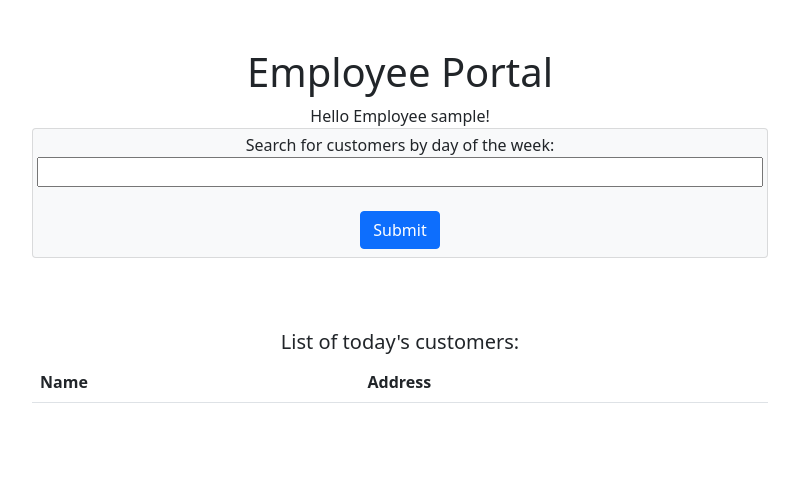
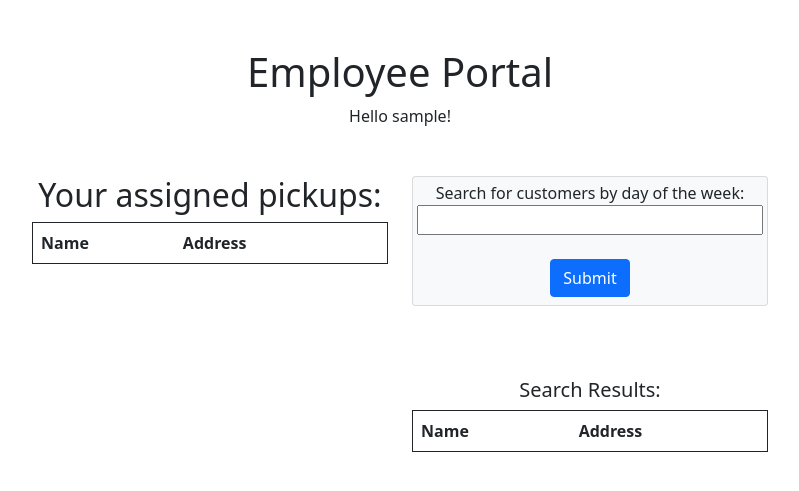
Before and after one commit to jfoge13/TrashCollector, a Django app: template trash_collector/employees/templates/employees/index.html in a window 1280 px wide. Shown: the part 56-547 px from the top of the page, without its empty margins (240-1039 px from the left). Run offline with Django 3.2, Linux system fonts and the light colour scheme; the template is opened without the code that fills it, so the values that code supplies are empty; the visitor is signed in with stand-in values (Sample User, id 1).

Commit message:
Added a styling to edit_porfile.html that makes the page display two column, one with the day of the week search and results, and one with the current pickups.

```diff
--- a/trash_collector/employees/templates/employees/edit_profile.html
+++ b/trash_collector/employees/templates/employees/edit_profile.html
@@ -2,9 +2,12 @@
 
 {% block title %} Employee Profile Edit {% endblock %}
 
-{% block header %} Update Your Information {% endblock %}
+{% block header %} {% endblock %}
 
 {% block content %}
+<br />
+<div class='bg-image'>
+    <h1>Update Your Information</h1>
     <br />
     <form action="{% url 'employees:edit_profile' %}" method="post">
         {% csrf_token %}
@@ -19,5 +22,6 @@
         <br />
         <input type="submit" value="Submit">
     </form>
+</div>
 
 {% endblock %}
--- a/trash_collector/employees/templates/employees/index.html
+++ b/trash_collector/employees/templates/employees/index.html
@@ -6,11 +6,36 @@
 
 {% block content %}
 {% if user.is_authenticated %}
-Hello Employee {{ user.username }}!
+Hello {{ user.username }}!
+<br>
+<br>
+<br>
+<div class=row>
+    <div class=col-6>
+        <h2>Your assigned pickups:</h2>
+        <table class='table table-striped border border-dark'>
+            <thead>
+                <tr>
+                    <th>Name</th>
+                    <th>Address</th>
+                    <th></th>
+                </tr>
+            </thead>
+            <tbody>
                 {% for customer in some_list %}
-<div>{{customer.name}} - <a href="{% url 'employees:confirm' customer.id %}">Confirm</a></div>
+                <tr>
+                    <td>{{customer.name}}</td>
+                    <td>{{customer.address}}</td>
+                    <td><a href="{% url 'employees:confirm' customer.id %}">Confirm</a></td>
+                </tr>
                 {% endfor %}
-
+            </tbody>
+        </table>
+    </div>
+    <br>
+    <br>
+    <br>
+    <div class=col-6>
         <form class='card p-1 bg-light' action="{% url 'employees:index' %}" method="post">
             {% csrf_token %}
             Search for customers by day of the week: <input type="text" name="index" id="index"><br />
@@ -22,8 +47,8 @@ Hello Employee {{ user.username }}!
         <br>
         <br>
         <br>
-<h5>List of today's customers:</h5>
-<table class='table table-striped'>
+        <h5>Search Results:</h5>
+        <table class='table table-striped border border-dark'>
             <thead>
                 <tr>
                     <th>Name</th>
@@ -39,6 +64,8 @@ Hello Employee {{ user.username }}!
                 {% endfor %}
             </tbody>
         </table>
+    </div>
+</div>
 {% else %}
 <p>You are at the employee index, but you are not logged in.</p>
 <a href="{% url 'login' %}">Log In</a>
```
Also changed, not shown: trash_collector/static/employees/american_flag.jpg (added). Lines whose indentation alone changed are shown as unchanged.
